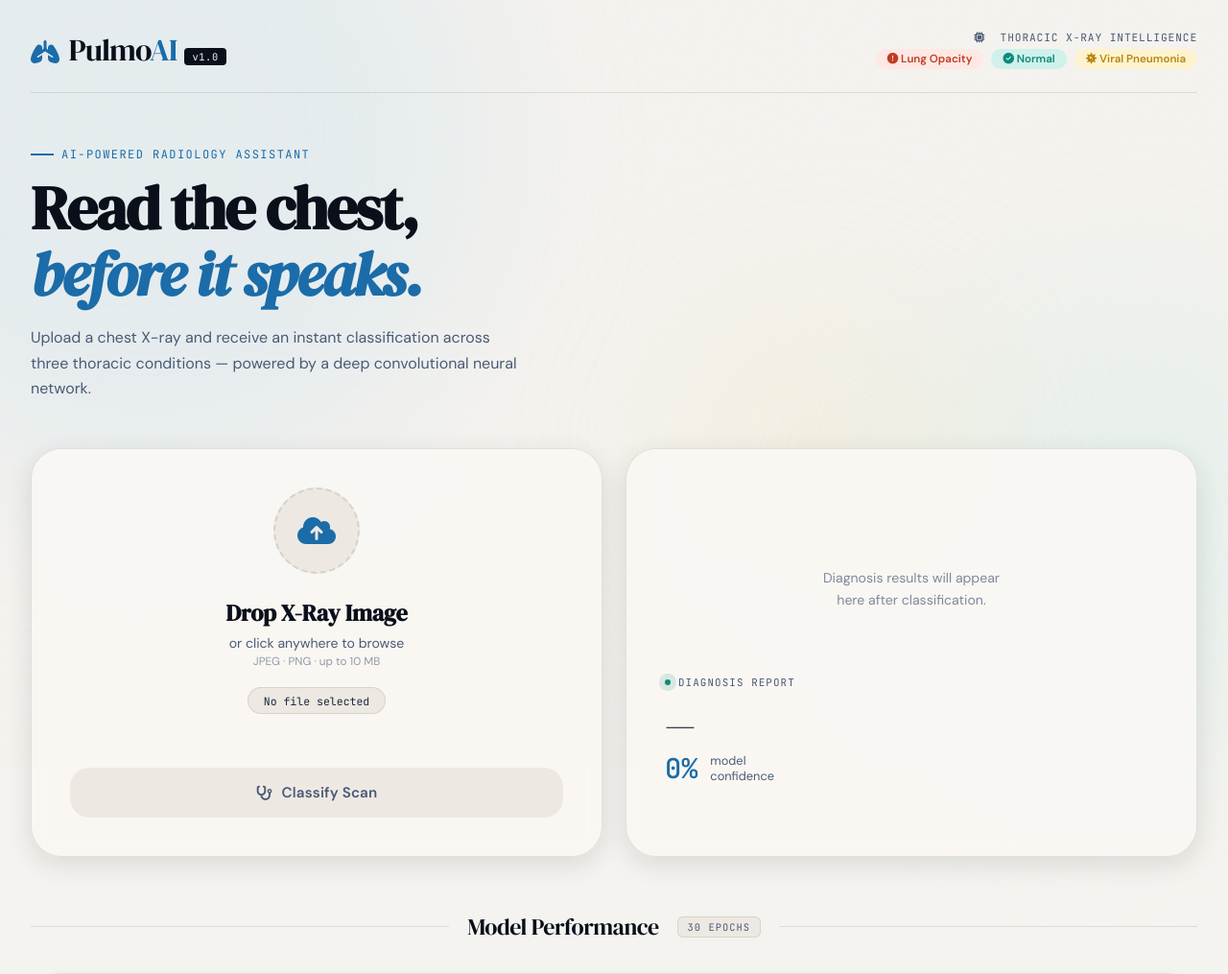
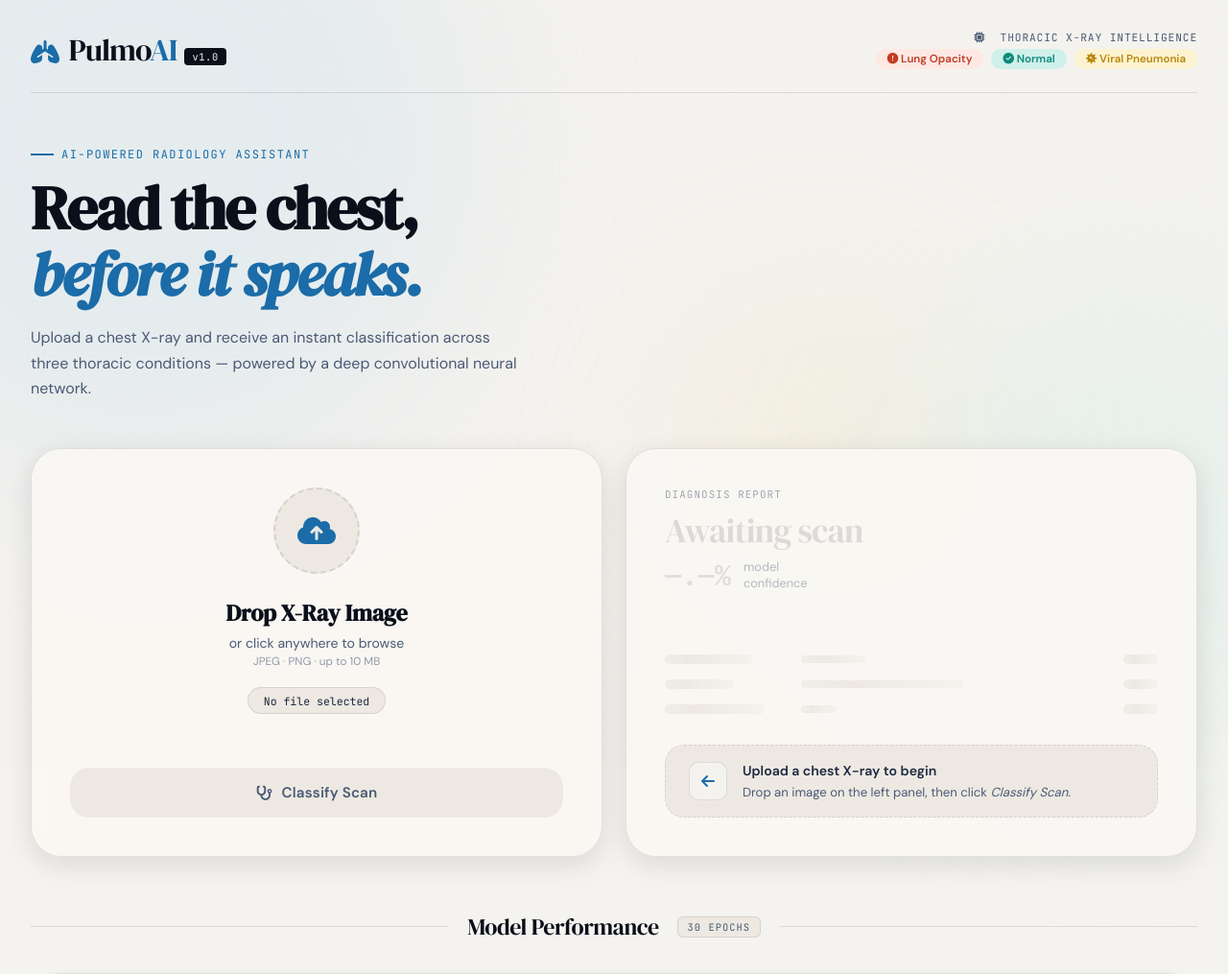
Before and after one commit to dpoetika/railway-ai, a Flask app: page / in a window 1280 px wide. Shown: the top 1015 px of the page at 96% size. Run offline with Flask 3, Linux system fonts and the light colour scheme.

Commit message:
Update index.html

```diff
--- a/templates/index.html
+++ b/templates/index.html
@@ -320,13 +320,152 @@
 
         /* ─── RESULT CARD ─── */
         .result-card {
+            padding: 0;
+            display: flex;
+            flex-direction: column;
+            overflow: hidden;
+        }
+
+        /* ── Waiting state — fills the whole card ── */
+        .result-waiting {
+            flex: 1;
+            display: flex;
+            flex-direction: column;
             padding: 2.5rem;
+        }
+
+        .waiting-top {
+            flex: 1;
             display: flex;
             flex-direction: column;
             justify-content: space-between;
         }
 
-        .result-card.hidden { display: none; }
+        .waiting-label {
+            font-family: 'JetBrains Mono', monospace;
+            font-size: 0.68rem;
+            letter-spacing: 0.1em;
+            text-transform: uppercase;
+            color: var(--ink-muted);
+            opacity: 0.5;
+            margin-bottom: 0.8rem;
+        }
+
+        .waiting-title {
+            font-family: 'DM Serif Display', serif;
+            font-size: 2.2rem;
+            letter-spacing: -0.02em;
+            line-height: 1.1;
+            color: var(--ink);
+            opacity: 0.12;
+            margin-bottom: 0.5rem;
+        }
+
+        .waiting-conf-row {
+            display: flex;
+            align-items: center;
+            gap: 0.8rem;
+            margin-bottom: 2rem;
+        }
+
+        .waiting-conf-num {
+            font-family: 'JetBrains Mono', monospace;
+            font-size: 1.8rem;
+            font-weight: 500;
+            opacity: 0.1;
+            color: var(--ink);
+        }
+
+        .waiting-conf-label {
+            font-size: 0.8rem;
+            color: var(--ink-muted);
+            opacity: 0.4;
+            line-height: 1.3;
+        }
+
+        /* skeleton bars */
+        .waiting-bars { display: flex; flex-direction: column; gap: 1rem; }
+
+        .waiting-row {
+            display: grid;
+            grid-template-columns: 130px 1fr 52px;
+            align-items: center;
+            gap: 0.75rem;
+        }
+
+        .skel {
+            background: var(--paper-warm);
+            border-radius: 99px;
+            position: relative;
+            overflow: hidden;
+        }
+
+        .skel::after {
+            content: '';
+            position: absolute;
+            inset: 0;
+            background: linear-gradient(90deg, transparent 0%, rgba(255,255,255,0.6) 50%, transparent 100%);
+            background-size: 200% 100%;
+            animation: shimmer 1.8s ease infinite;
+        }
+
+        @keyframes shimmer {
+            0%   { background-position: -200% 0; }
+            100% { background-position:  200% 0; }
+        }
+
+        .skel-label { height: 10px; width: 80%; border-radius: 6px; }
+        .skel-bar   { height: 8px; width: 100%; border-radius: 99px; }
+        .skel-pct   { height: 10px; width: 36px; border-radius: 6px; justify-self: end; }
+
+        /* waiting bottom cta */
+        .waiting-cta {
+            margin-top: 2rem;
+            padding: 1rem 1.5rem;
+            background: var(--paper-warm);
+            border-radius: var(--radius-md);
+            border: 1.5px dashed var(--border);
+            display: flex;
+            align-items: center;
+            gap: 1rem;
+        }
+
+        .waiting-cta-icon {
+            width: 40px; height: 40px;
+            background: var(--paper);
+            border-radius: 10px;
+            border: 1px solid var(--border);
+            display: flex; align-items: center; justify-content: center;
+            color: var(--accent);
+            font-size: 1rem;
+            flex-shrink: 0;
+        }
+
+        .waiting-cta-text {
+            font-size: 0.82rem;
+            color: var(--ink-muted);
+            line-height: 1.5;
+        }
+
+        .waiting-cta-text strong {
+            display: block;
+            font-size: 0.88rem;
+            color: var(--ink-soft);
+            font-weight: 600;
+            margin-bottom: 0.1rem;
+        }
+
+        /* ── Active result state ── */
+        #resultContent {
+            flex: 1;
+            display: flex;
+            flex-direction: column;
+            padding: 2.5rem;
+        }
+
+        #resultContent.hidden { display: none; }
+
+        .hidden { display: none !important; }
 
         .result-top {
             margin-bottom: 2rem;
@@ -386,6 +525,20 @@
             line-height: 1.3;
         }
 
+        /* result bottom note */
+        .result-note {
+            margin-top: auto;
+            padding-top: 1.5rem;
+            border-top: 1px solid var(--border);
+            font-size: 0.75rem;
+            color: var(--ink-muted);
+            display: flex;
+            align-items: center;
+            gap: 0.5rem;
+        }
+
+        .result-note i { color: var(--accent); }
+
         /* ─── Score Bars ─── */
         .score-list { display: flex; flex-direction: column; gap: 1rem; }
 
@@ -441,31 +594,6 @@
             font-size: 0.75rem;
             color: var(--ink-muted);
             text-align: right;
-        }
-
-        /* ─── Placeholder (no result yet) ─── */
-        .no-result-placeholder {
-            flex: 1;
-            display: flex;
-            flex-direction: column;
-            align-items: center;
-            justify-content: center;
-            text-align: center;
-            padding: 2rem;
-            color: var(--ink-muted);
-            gap: 1rem;
-        }
-
-        .no-result-placeholder i {
-            font-size: 2.5rem;
-            opacity: 0.2;
-        }
-
-        .no-result-placeholder p {
-            font-size: 0.88rem;
-            max-width: 200px;
-            line-height: 1.6;
-            opacity: 0.7;
         }
 
         /* ─── CLASSIFY BUTTON ─── */
@@ -856,10 +984,49 @@
 
             <!-- Result Card -->
             <div class="card result-card" id="resultCard">
-                <div id="noResultPlaceholder" class="no-result-placeholder">
-                    <i class="fas fa-chart-scatter"></i>
-                    <p>Diagnosis results will appear here after classification.</p>
+
+                <!-- ── Waiting / skeleton state ── -->
+                <div id="noResultPlaceholder" class="result-waiting">
+                    <div class="waiting-top">
+                        <div>
+                            <div class="waiting-label">Diagnosis Report</div>
+                            <div class="waiting-title">Awaiting scan</div>
+                            <div class="waiting-conf-row">
+                                <span class="waiting-conf-num">—.—%</span>
+                                <span class="waiting-conf-label">model<br>confidence</span>
+                            </div>
+                        </div>
+
+                        <!-- skeleton bars -->
+                        <div class="waiting-bars">
+                            <div class="waiting-row">
+                                <div class="skel skel-label" style="width:70%"></div>
+                                <div class="skel skel-bar" style="width:22%"></div>
+                                <div class="skel skel-pct"></div>
+                            </div>
+                            <div class="waiting-row">
+                                <div class="skel skel-label" style="width:55%"></div>
+                                <div class="skel skel-bar" style="width:55%"></div>
+                                <div class="skel skel-pct"></div>
+                            </div>
+                            <div class="waiting-row">
+                                <div class="skel skel-label" style="width:80%"></div>
+                                <div class="skel skel-bar" style="width:12%"></div>
+                                <div class="skel skel-pct"></div>
+                            </div>
+                        </div>
+                    </div>
+
+                    <div class="waiting-cta">
+                        <div class="waiting-cta-icon"><i class="fas fa-arrow-left"></i></div>
+                        <div class="waiting-cta-text">
+                            <strong>Upload a chest X-ray to begin</strong>
+                            Drop an image on the left panel, then click <em>Classify Scan</em>.
+                        </div>
+                    </div>
                 </div>
+
+                <!-- ── Active result ── -->
                 <div id="resultContent" class="hidden">
                     <div class="result-top">
                         <div class="result-eyebrow">
@@ -873,7 +1040,12 @@
                         </div>
                     </div>
                     <div class="score-list" id="scoreBarsContainer"></div>
+                    <div class="result-note">
+                        <i class="fas fa-shield-halved"></i>
+                        Research output — verify with a licensed radiologist before any clinical decision.
+                    </div>
                 </div>
+
             </div>
         </div>
 
@@ -1065,7 +1237,7 @@
             predictBtn.disabled = true;
             predictBtn.innerHTML = '<div class="spinner-ring"></div> Analysing…';
 
-            noResultPH.classList.remove('hidden');
+            noResultPH.style.display = 'none';
             resultCont.classList.add('hidden');
 
             const fd = new FormData();
@@ -1109,7 +1281,7 @@
                     });
                 }
 
-                noResultPH.classList.add('hidden');
+                noResultPH.style.display = 'none';
                 resultCont.classList.remove('hidden');
                 resultCont.scrollIntoView({ behavior: 'smooth', block: 'nearest' });
 
```
